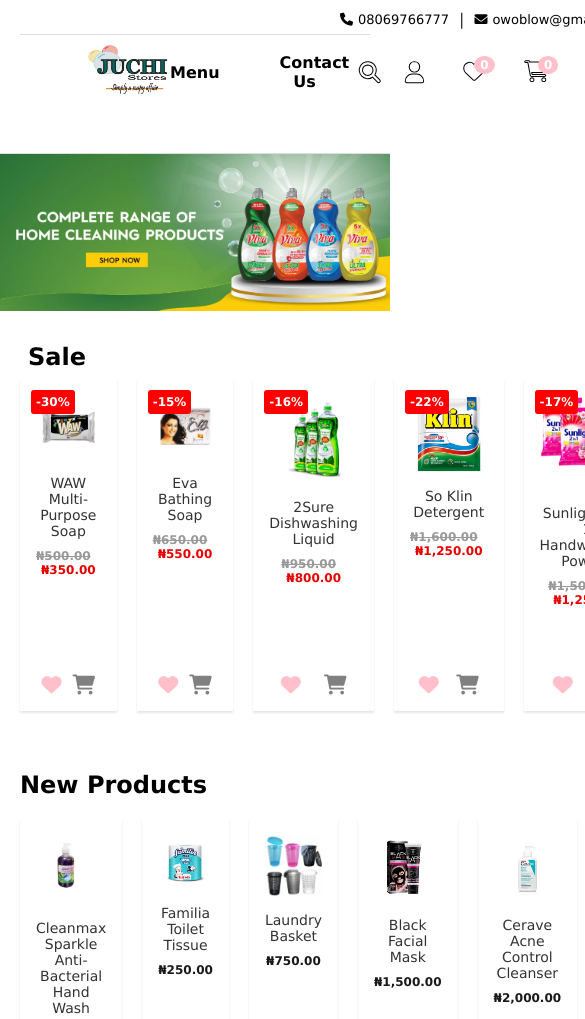
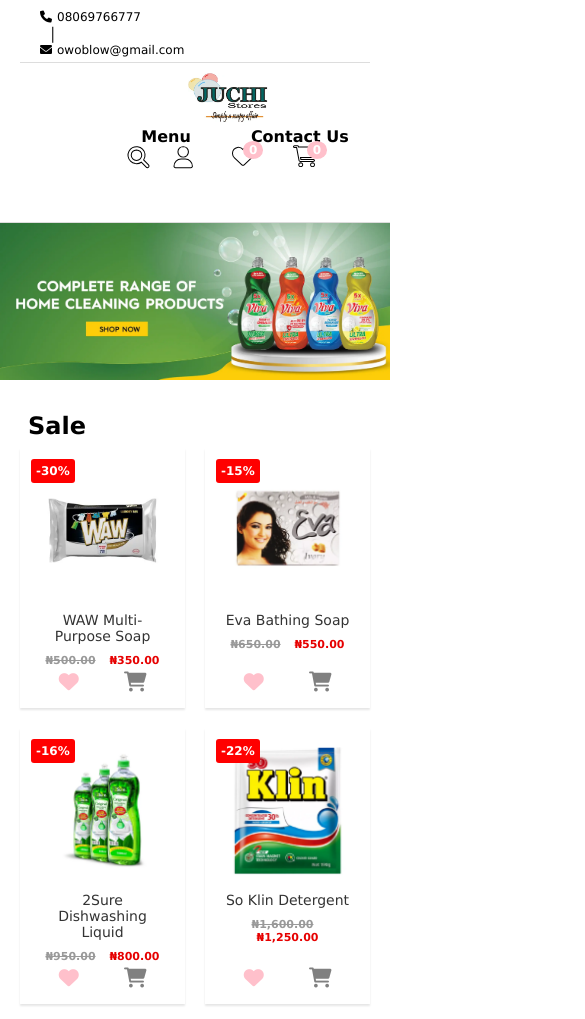
Before and after one commit to zainabowolabi/SIWESPROJECT, a plain HTML site: page index.html in a window 390 px wide. Shown: the top 1019 px of the page, 585 px wide, since content can reach past the window. Drawn offline with Linux system fonts and the light colour scheme; a script that the page names is missing.

Commit message:
Update Homepage.css

```diff
--- a/Homepage.css
+++ b/Homepage.css
@@ -650,3 +650,48 @@ button:hover {
     text-decoration: none;
     color: white;
 }
+/* Media Queries for Responsiveness */
+@media (max-width: 1200px) {
+    .product-grid {
+        grid-template-columns: repeat(4, 1fr); /* Change to 4 columns for medium screens */
+    }
+
+    .product {
+        height: auto; /* Allow product height to adjust */
+    }
+}
+
+@media (max-width: 800px) {
+    .product-grid {
+        grid-template-columns: repeat(2, 1fr); /* Change to 2 columns for smaller screens */
+    }
+
+    .contact-info {
+        flex-direction: column; /* Stack contact info vertically */
+        padding-left: 0; /* Remove padding for smaller screens */
+        align-items: flex-start; /* Align items to the left */
+    }
+
+    .icons {
+        justify-content: center; /* Center icons on smaller screens */
+    }
+
+    .logo-menu {
+        flex-direction: column; /* Stack logo and menu vertically */
+        align-items: center; /* Center items */
+    }
+}
+
+@media (max-width: 500px) {
+    .product-name {
+        font-size: 12px; /* Reduce font size for very small screens */
+    }
+
+    .price {
+        font-size: 11px; /* Reduce price font size */
+    }
+
+    .contact-info p {
+        font-size: 12px; /* Smaller text for contact info */
+    }
+}
```
